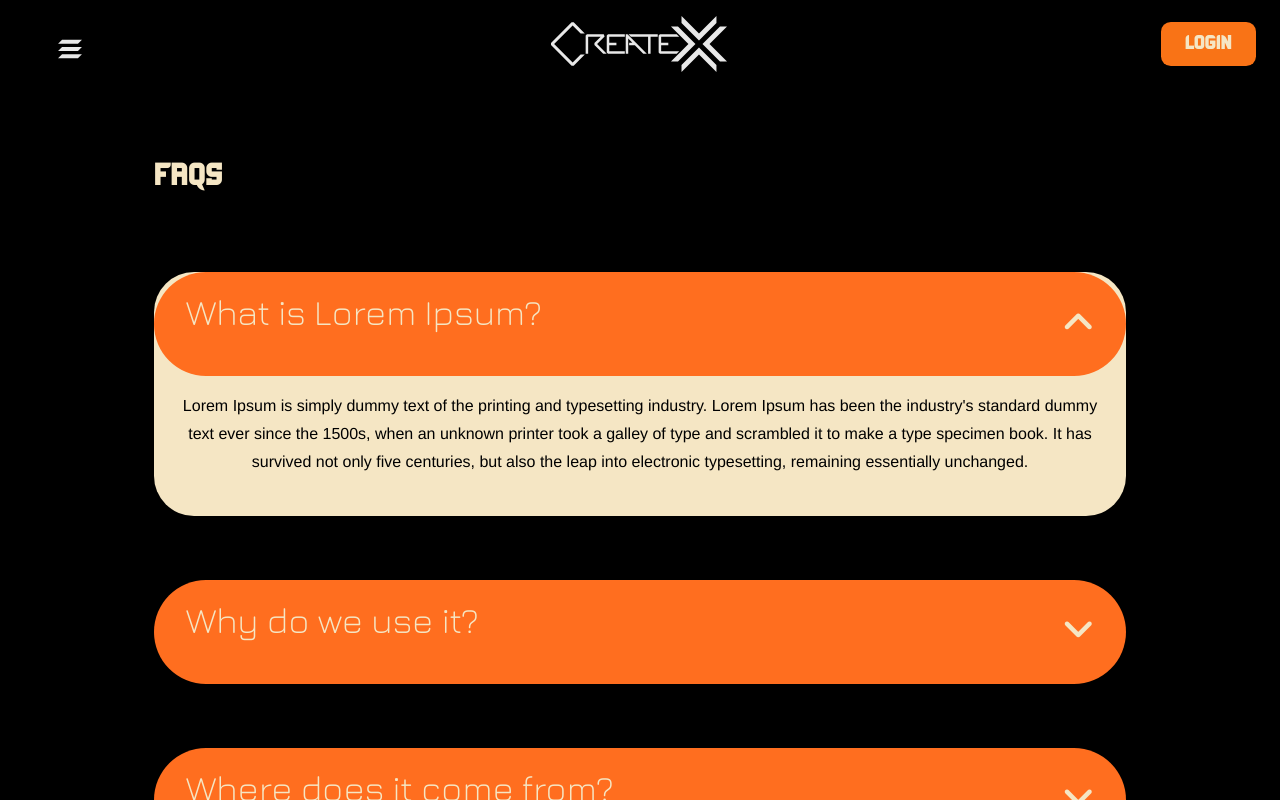
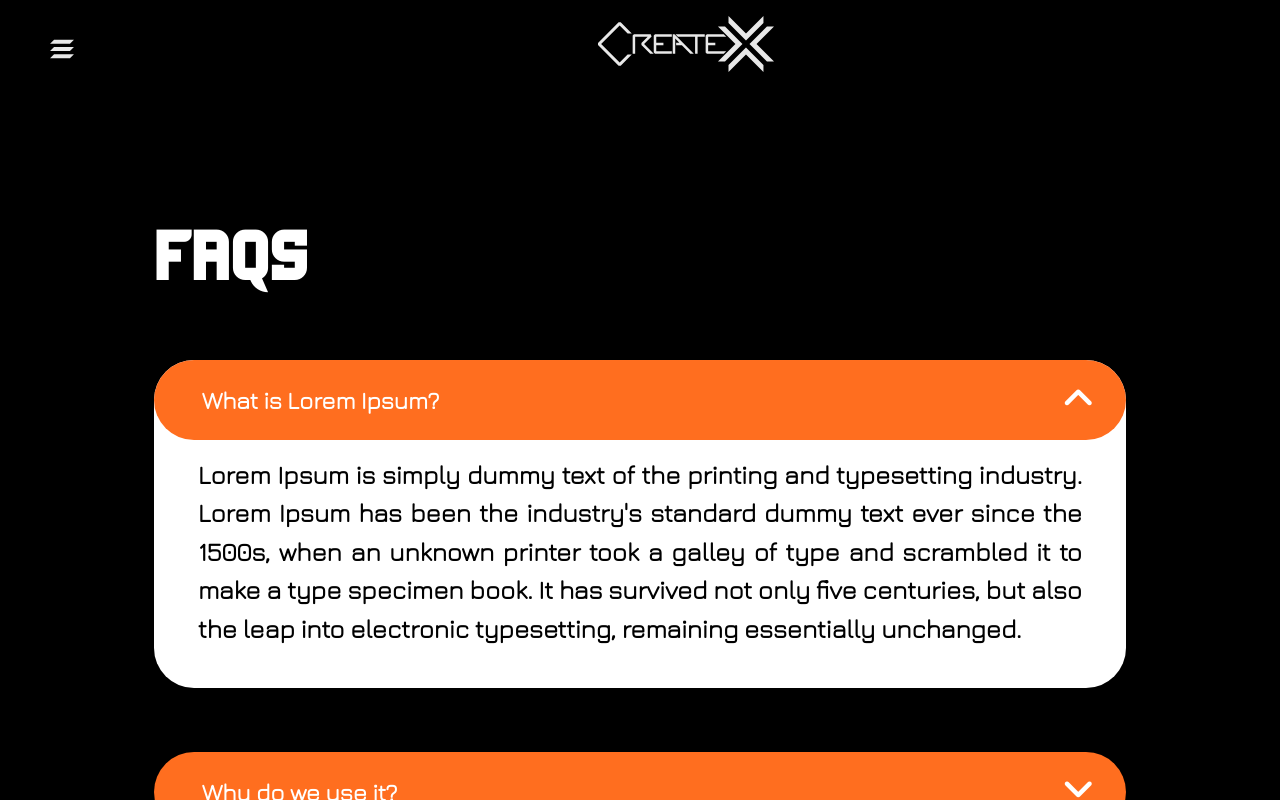
Before and after one commit to oyejateen/CreateX, a React (Vite) app in the folder createx/: page /faq in a window 1280 px wide. Both pictures are taken after a click on the element "What is Lorem Ipsum?". Shown: the top 800 px of the page. Built offline with nearby package versions, Linux system fonts and the light colour scheme.

Commit message:
Fixed Contact and FAQ Page

```diff
--- a/createx/src/App.css
+++ b/createx/src/App.css
@@ -1,6 +1,5 @@
 
 #root {
-  max-width: 1280px;
   margin: 0;
   text-align: center;
 }
--- a/createx/src/components/Contact/index.jsx
+++ b/createx/src/components/Contact/index.jsx
@@ -17,15 +17,21 @@ const Contact = () => {
             <div className="space-y-8 md:ml-8">
       <div className="flex items-center gap-4">
         <img src="/assets/mail.png" alt="Email" className="w-8 h-8" />
-                <span className="text-lg font-jura">example@gmail.com</span>
+        <a href="mailto:info_createx@mlvti.ac.in" className="text-lg font-jura">
+          info_createx@mlvti.ac.in
+        </a>
       </div>
       <div className="flex items-center gap-4">
         <img src="/assets/phone.png" alt="Phone" className="w-8 h-8" />
-                <span className="text-lg font-jura">4755XXXXXX</span>
+        <a href="tel:+917568379160" className="text-lg font-jura">
+          +91 75683 79160
+        </a>
       </div>
       <div className="flex items-center gap-4">
         <img src="/assets/insta.png" alt="Instagram" className="w-8 h-8" />
-                <span className="text-lg font-jura">@INSTAGRAM</span>
+        <a href="https://instagram.com/techbizzclub" target="_blank" rel="noopener noreferrer" className="text-lg font-jura">
+          techbizzclub
+        </a>
       </div>
             </div>
           </div>
--- a/createx/src/components/FAQs/index.jsx
+++ b/createx/src/components/FAQs/index.jsx
@@ -1,53 +1,58 @@
-import React from "react";
-import { useState } from "react";
-import {faqs} from "../../data/faqs"
-
+import React, { useState } from "react";
+import { faqs } from "../../data/faqs";
 
 const FAQs = () => {
   const [activeId, setActiveId] = useState(null);
 
   const togglerFunction = (index) => {
-    if (activeId === index) {
-      setActiveId(null);
-    } else {
-      setActiveId(index);
-    }
+    setActiveId(activeId === index ? null : index);
   };
 
-  return ( <>
-    <div className=" py-40 h-[800px]  overflow-hidden w-screen  flex justify-center bg-black">
-
-      <div className="w-[1100px]  ">
-        <div  className="text-white flex pl-16 font-kagitingan md:text-7xl text-4xl font-bold"><h1>FAQS</h1></div>
+  return (
+    <div className="py-40 overflow-hidden w-screen flex justify-center bg-black">
+      <div className="w-[1100px]">
+        <h1 className="text-white font-kagitingan md:text-7xl text-4xl font-bold text-left md:m-16 m-14">
+          FAQS
+        </h1>
         {faqs.map((item, i) => (
-          <div key={i} className={`text-white border-black  font-medium  last:border-b-0 rounded-[40px] md:m-16 m-14  ${
-            activeId === i ? " bg-white "  : ""
-          }`}>
+          <div
+            key={i}
+            className={`text-white border-black font-medium last:border-b-0 rounded-[40px] md:m-16 m-14 ${
+              activeId === i ? "bg-white" : ""
+            }`}
+          >
             <div
-              className={` cursor-pointer  bg-[#FF6E1F]  md:py-5 px-8 py-3 flex  justify-between rounded-full md:text-4xl text-2xl items-center `}
-              onClick ={() => togglerFunction(i)}
+              className="cursor-pointer bg-[#FF6E1F] flex justify-between items-center rounded-[40px] md:py-5 px-8 py-3 md:text-4xl font-bold text-2xl"
+              onClick={() => togglerFunction(i)}
             >
-              <p className="flex md:text-4xl font-jura text-2xl justify-start">{item.title}</p>
+              <p className="font-jura text-2xl mb-0 w-full text-left ml-4">{item.title}</p>
               <span>
                 {activeId === i ? (
-                  <i className="fa-solid items-centre fa-angle-up"></i>
+                  <i className="fa-solid fa-angle-up"></i>
                 ) : (
                   <i className="fa-solid fa-angle-down"></i>
                 )}
               </span>
             </div>
-            { activeId === i && (
-              <div className={`px-5 py-4 text-lg transition-all ease-in-out duration-500 overflow-hidden  flex items-center text-black justify-center ${activeId === i ? " opacity-100" : "max-h-0 opacity-0" }`}>
-                <p>{item.description}</p>
+            <div
+              className={`transition-all ease-in-out duration-500 overflow-hidden ${
+                activeId === i ? "max-h-[500px] opacity-100" : "max-h-0 opacity-0"
+              }`}
+              style={{
+                transitionProperty: "max-height, opacity",
+              }}
+            >
+              <div className="px-6 py-4 ml-5 mr-5 text-black flex items-center justify-center">
+                <p className="text-[#000] font-jura text-[1.6rem] font-bold leading-normal text-justify">
+                  {item.description}
+                </p>
               </div>
-            ) }
+            </div>
           </div>
         ))}
       </div>
     </div>
-  </>);
-      };
-
-
+  );
+};
 
 export default FAQs;
--- a/createx/src/components/Navbar/index.jsx
+++ b/createx/src/components/Navbar/index.jsx
@@ -39,7 +39,7 @@ const Navbar = () => {
 
   return (
     <nav className={`fixed top-0 left-0 w-full z-50 transition-all duration-300 ${isScrolled ? 'bg-black bg-opacity-50 backdrop-blur-md' : 'bg-transparent'}`}>
-      <div className="container mx-auto px-6 py-2 flex justify-between items-center">
+      <div className=" mx-auto px-4 py-2 flex justify-between items-center">
         <button onClick={toggleMenu} className={`${isMenuOpen ? 'invisible' : 'visible'}`}>
           <img src="/assets/menu-icon.svg" alt="Menu" className="w-[5.75rem] h-[3.875rem]" />
         </button>
@@ -47,8 +47,6 @@ const Navbar = () => {
         <Link to="/" className="mx-auto">
           <img src="/assets/logo.svg" alt="CreateX Logo" className="h-14" />
         </Link>
-
-        <Button to="/login">LOGIN</Button>
       </div>
 
       <div ref={menuRef} className={`fixed top-0 left-0 w-80 h-full bg-[#1E1E1E] transform transition-transform duration-300 ease-in-out ${isMenuOpen ? 'translate-x-0' : '-translate-x-full'}`}>
--- a/createx/tailwind.config.js
+++ b/createx/tailwind.config.js
@@ -8,7 +8,7 @@ export default {
       colors: {
       primary: '#FF6E1F',
       cream: '#F5E6C4',
-      white: '#F5E6C4',
+      white: '#ffffff',
       black: '#000000',
     },
       fontFamily: {
```
Lines whose indentation alone changed are shown as unchanged.
